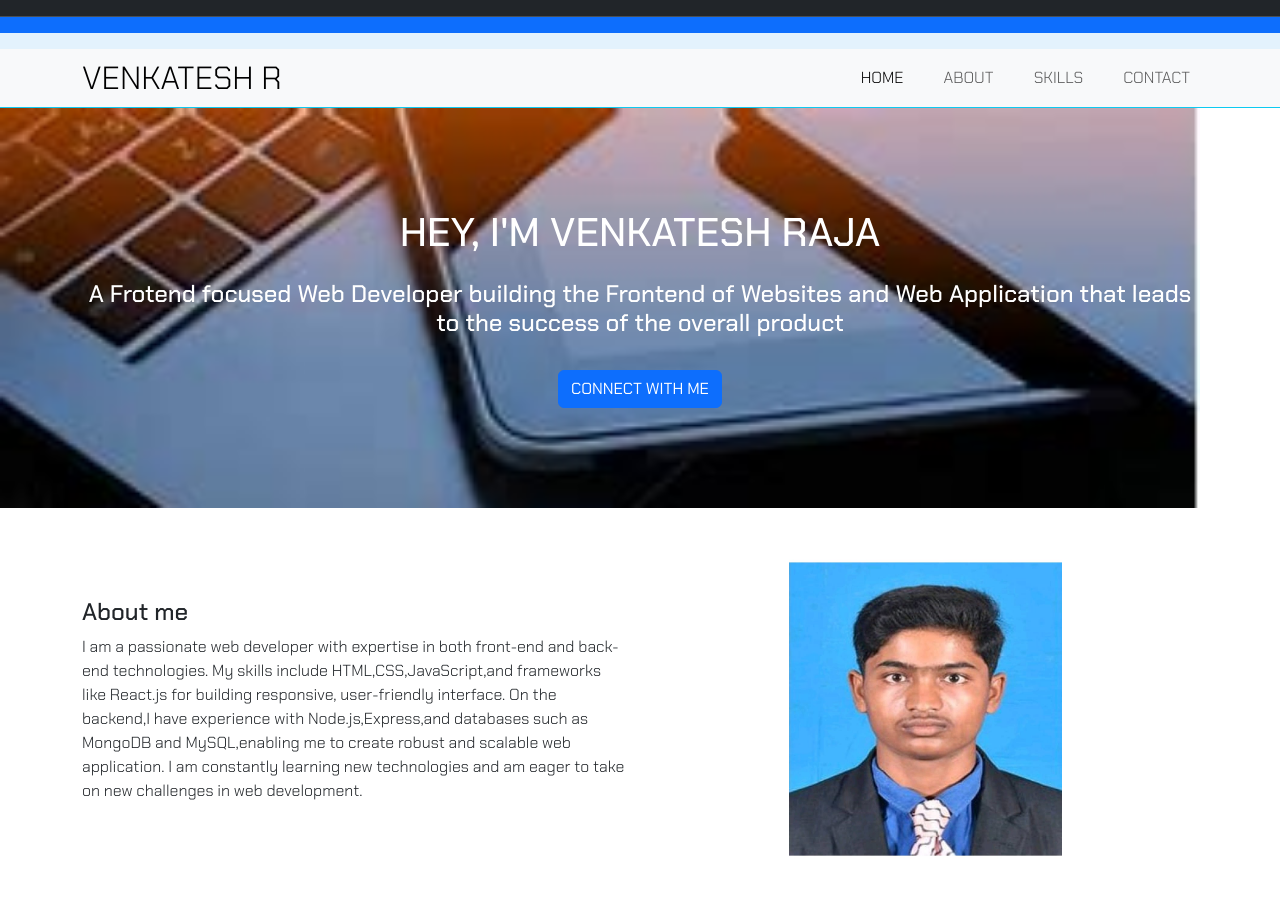
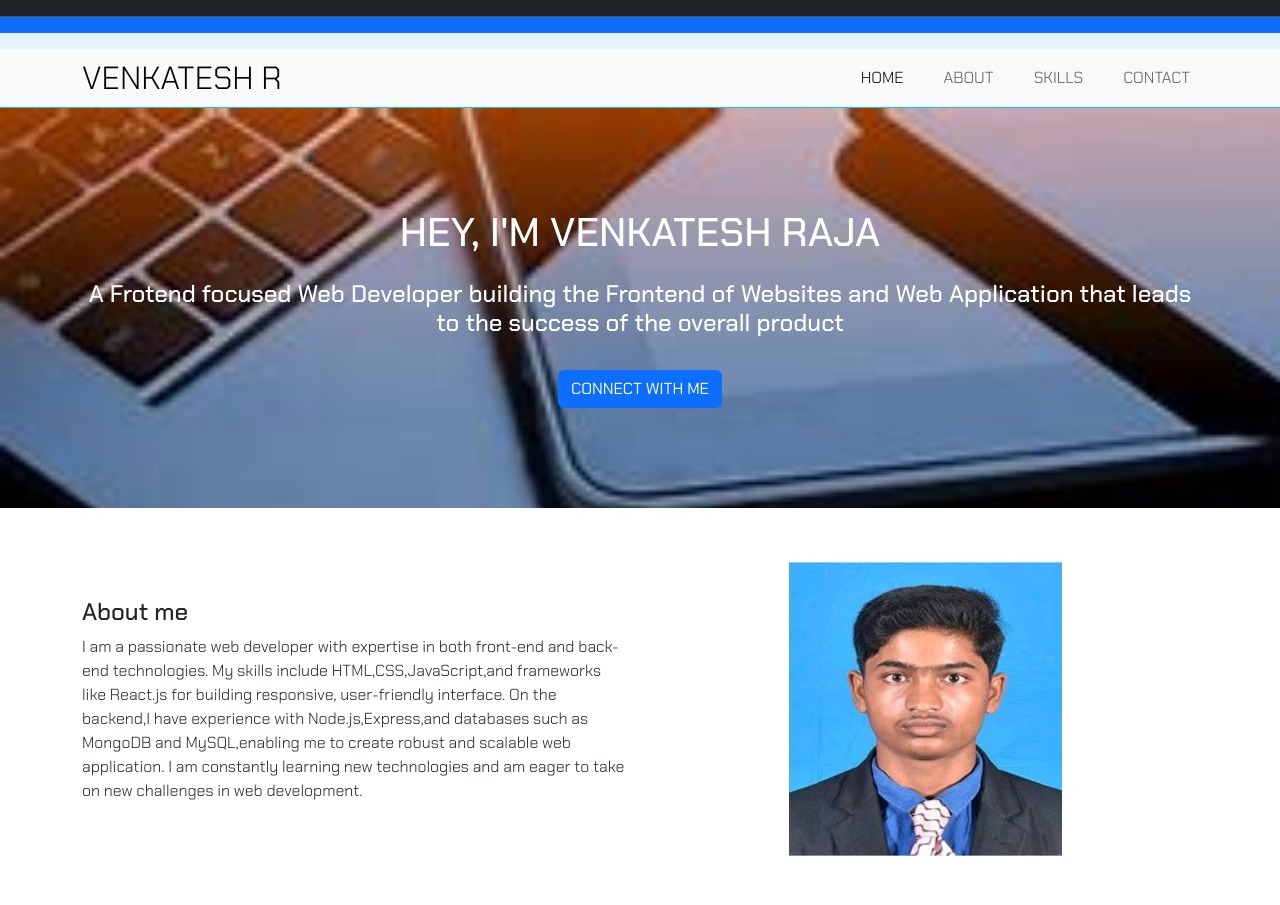
Before and after one commit to Venkat24r/Venkatesh-portfolio, a plain HTML site: page index.html in a window 1280 px wide. Shown: the top 905 px of the page. Drawn offline with nearby package versions, Linux system fonts and the light colour scheme; a web font is replaced by a local one.

Commit message:
Update style.css

```diff
--- a/style.css
+++ b/style.css
@@ -4,8 +4,8 @@
     font-style: normal;
   }
 .banner{
-    background-image: url(../OIP\ \(1\).jpg);
-    background-size: 1200px;
+    background-image: url(./OIP\ \(1\).jpg);
+    background-size: 1400px;
     background-repeat: no-repeat;
     padding: 100px 10px;
 
```
